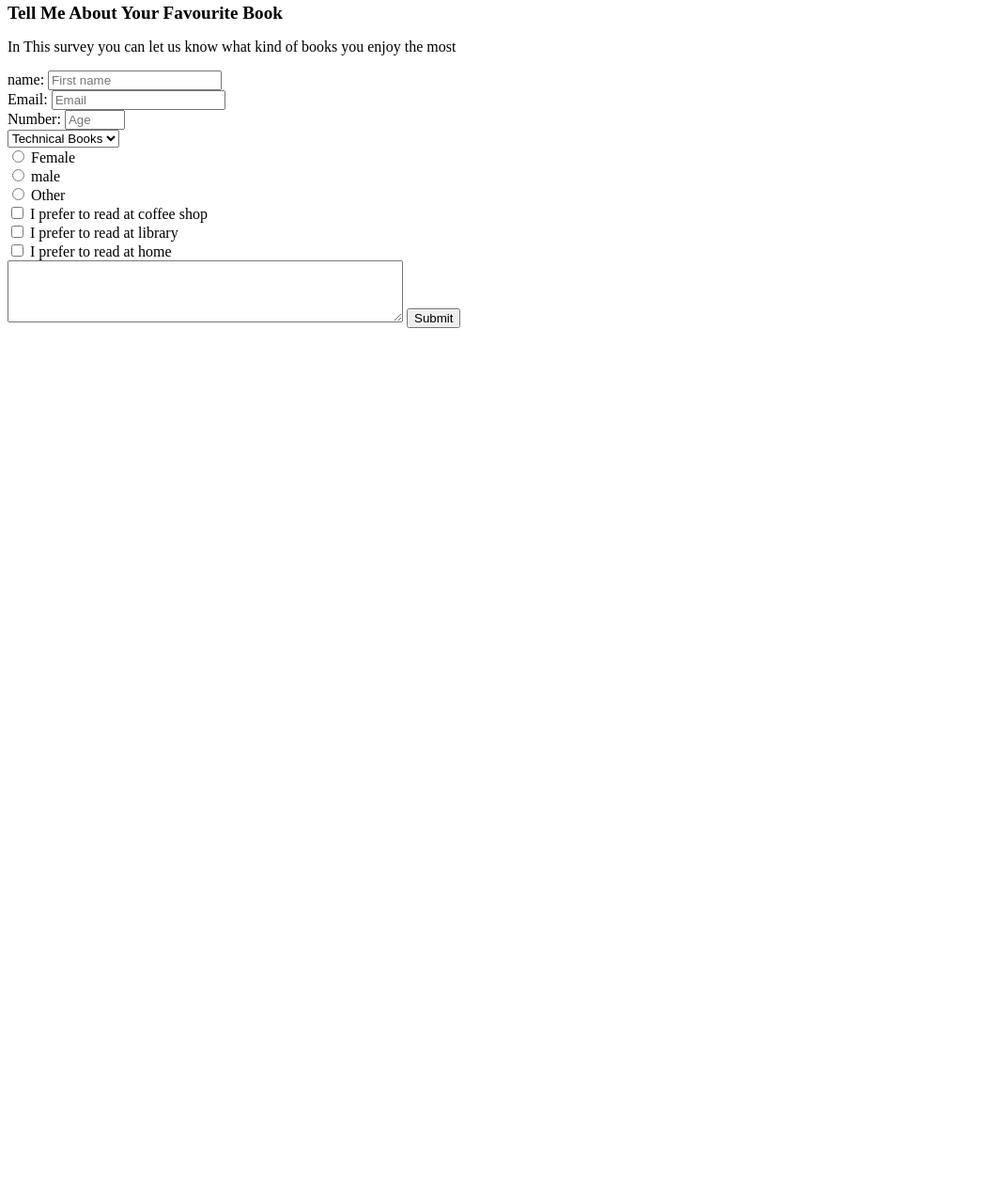
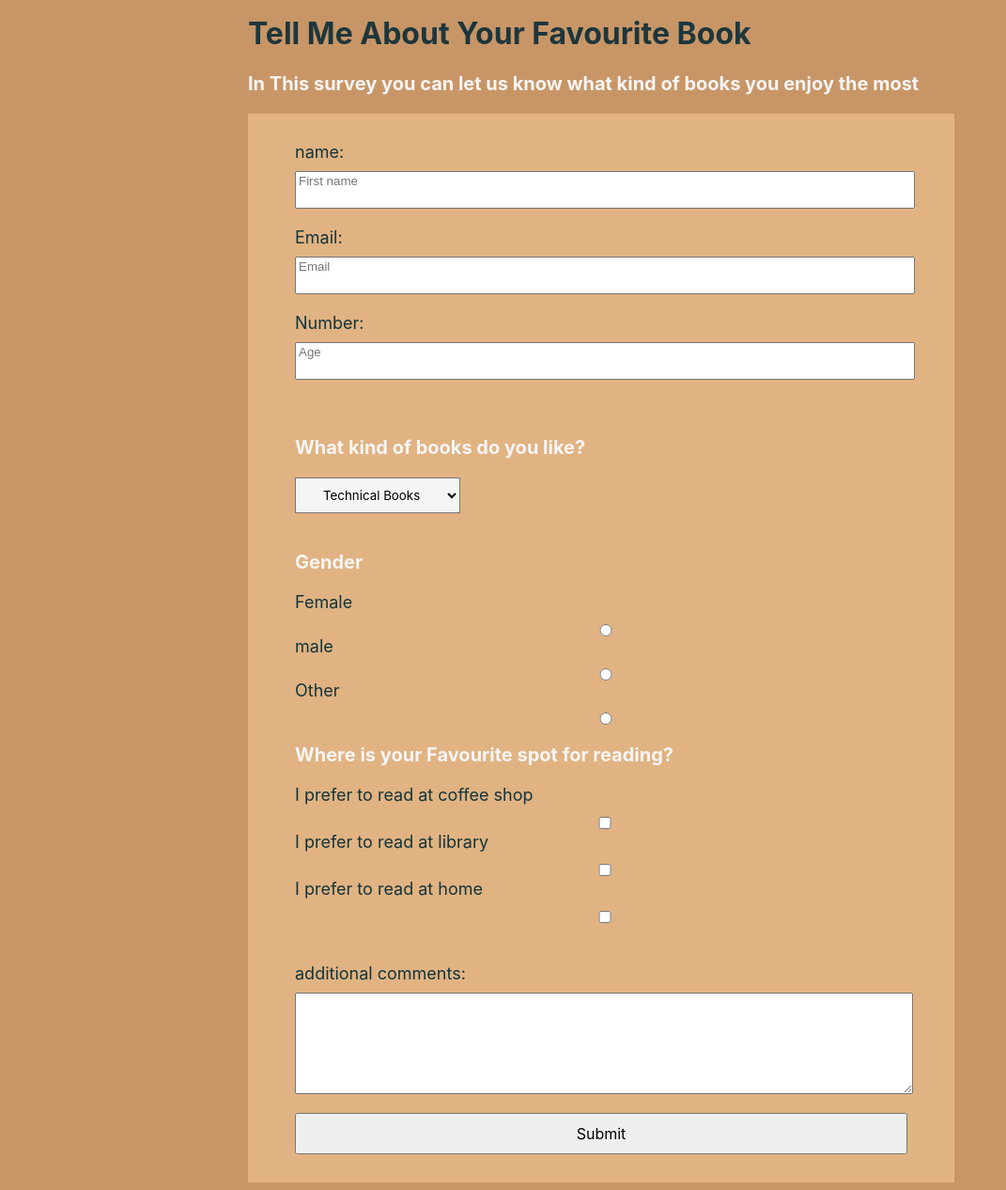
Before and after one commit to taraniaki/survey-form, a plain HTML site: page index.html in a window 1280 px wide. Shown: the part 5-1271 px from the top of the page at 94% size, without its empty margins (0-1071 px from the left). Before the commit the page ends 800 px from the top, so only its background shows below. Drawn offline with Linux system fonts and the light colour scheme.

Commit message:
update and build survey

```diff
--- /dev/null
+++ b/css/style.css
@@ -0,0 +1,72 @@
+body {
+
+    font-family: -apple-system, BlinkMacSystemFont, 'Segoe UI', Roboto, Oxygen, Ubuntu, Cantarell, 'Open Sans', 'Helvetica Neue', sans-serif;
+    padding-left: 20%;
+    padding-right: 20%;
+    background-color:#c89666;
+}
+
+h1 {
+
+    color:  #1d363c ;
+}
+
+p {
+    font-family: -apple-system, BlinkMacSystemFont, 'Segoe UI', Roboto, Oxygen, Ubuntu, Cantarell, 'Open Sans', 'Helvetica Neue', sans-serif;
+    font-size: 20px;
+
+
+}
+
+label {
+    font-size: 18px;
+    display: block;
+    padding-bottom: 10px;
+    color: #12343b;
+
+}
+
+form {
+    background-color: #e1b382;
+    padding: 30px 50px 30px 50px;
+}
+p {
+    color: whitesmoke;
+    font-size: 20px;
+}
+
+
+#additional-comments {
+
+    color: black;
+    font-size: 18px;
+    font-family: -apple-system, BlinkMacSystemFont, 'Segoe UI', Roboto, Oxygen, Ubuntu, Cantarell, 'Open Sans', 'Helvetica Neue', sans-serif;
+
+}
+
+#submit {
+    text-align: center;
+    padding-top: 10px;
+    padding-bottom: 10px;
+    font-family: -apple-system, BlinkMacSystemFont, 'Segoe UI', Roboto, Oxygen, Ubuntu, Cantarell, 'Open Sans', 'Helvetica Neue', sans-serif;
+    font-size: 16px;
+}
+
+input, textarea {
+    display: block;
+    width: 100%;
+    padding-bottom: 20px;
+
+}
+
+input.checkbox: {
+    display: inline-block;
+
+}
+.dropdown {
+    padding-left: 25px;
+    padding-right: 25px;
+    padding-top: 9px;
+    padding-bottom: 9px;
+    font-family: -apple-system, BlinkMacSystemFont, 'Segoe UI', Roboto, Oxygen, Ubuntu, Cantarell, 'Open Sans', 'Helvetica Neue', sans-serif;
+    background-color: whitesmoke;
--- a/css/survey.css
+++ /dev/null
@@ -1,10 +0,0 @@
-<style>body {
-    background-color: blueviolet;
-    font-family: script;
-}
-
-h1 {
-    font-size: larger;
-}
-
-</style>
--- a/index.html
+++ b/index.html
@@ -1,8 +1,9 @@
+<!DOCTYPE html>
 <html>
 
 <head>
     <h1 id="title">Tell Me About Your Favourite Book </h1>
-    <link href="css/survey.css" rel="stylesheet" type="text/css" />
+    <link rel="stylesheet" type="text/css" href="/css/style.css" />
 
 </head>
 
@@ -12,43 +13,57 @@
 <body>
 
 
-    <p id="description"> In This survey you can let us know what kind of books you enjoy the most </p>
+    <p id="description"> <strong>In This survey you can let us know what kind of books you enjoy the most</strong> </p>
     <form id="survey-form">
 
-        <label id="name-label">name</label>: <input type="text" name="name" id="name" required placeholder="First name">
+        <label id="name-label">name:</label> <input type="text" name="name" id="name" required placeholder="First name">
         <br>
-
-        <label id="email-label"> Email</label>: <input type="email" name="email" id="email" required
+        <label id="email-label"> Email:</label><input type="email" name="email" id="email" required
             placeholder="Email"><br>
-        <label id="number-label"> Number</label>: <input type="number" name="number" id="number" min="0" max="150"
+        <label id="number-label"> Number:</label> <input type="number" name="number" id="number" min="0" max="150"
             required placeholder="Age"><br>
-
-        <select name="books" id="dropdown">
+        <br>
+        <p><strong>What kind of books do you like?</strong></p>
+        <select name="books" id="dropdown" class="dropdown">
             <option value="technical-books">Technical Books</option>
             <option value="Novels">Novels</option>
             <option value="comic">Comic</option>
             <option value="Science Fiction">Science Fiction</option>
         </select><br>
 
+
+
+
+
+        <div id="radio-button-area">
+        <br><p><strong>Gender</strong></p>
+        <label for="female">Female</label>
         <input type="radio" id="female" name="gender" value="female">
-        <label for="female">Female</label><br>
+        <label for="male">male</label>
         <input type="radio" id="male" name="gender" value="male">
-        <label for="male">male</label><br>
+        <label for="other">Other</label>
         <input type="radio" id="other" name="gender" value="other">
-        <label for="other">Other</label><br>
+    </div>
 
+         <div id="radio-button-2">
+        <p><strong>Where is your Favourite spot for reading?</strong> </p>
+        <label for="coffee-shop"> I prefer to read at coffee shop</label>
         <input type="checkbox" id="coffee-shop" name="coffee-shop" value="coffee-shop">
-        <label for="coffee-shop"> I prefer to read at coffee shop</label><br>
+        <label for="library"> I prefer to read at library</label>
         <input type="checkbox" id="library" name="library" value="library">
-        <label for="library"> I prefer to read at library</label><br>
-        <input type="checkbox" id="home" name="home" value="home">
-        <label for="home"> I prefer to read at home</label><br>
+        <label for="home"> I prefer to read at home</label>
+        <input type="checkbox" id="home" name="home" value="home"><br>
+    </div><br>
 
-        <textarea id="textarea" name="textarea" rows="4" cols="50" placeholder="Additional comments">
 
-    </textarea>
 
-        <input type="submit" id="submit">
+    <label for="additional-comments"> additional comments:</label>
+
+    <textarea id="additional-comments" name="additional-comments" rows="4" cols="50">
+    </textarea><br>
+
+    <input type="submit" id="submit">
+
     </form>
 
 </body>
```
